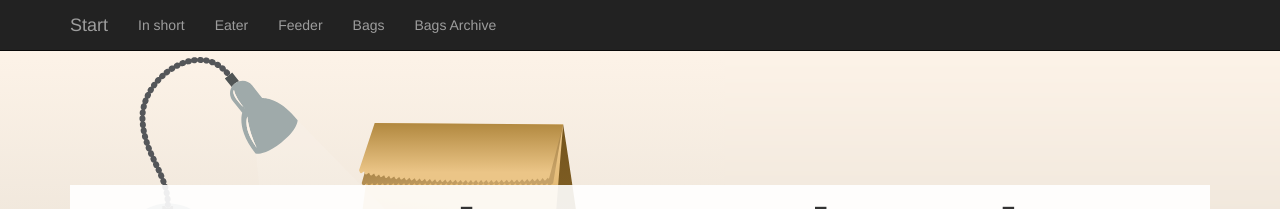
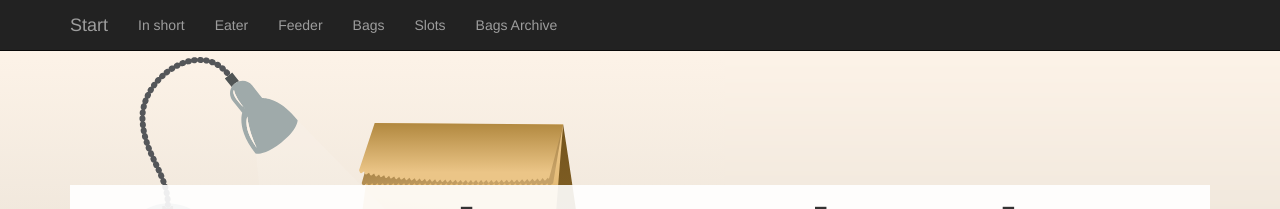
Before and after one commit to brown-bag/brown-bag.github.com, a Jekyll site: the page built from index.html, in a window 1280 px wide. Shown: the top 209 px of the page. Built offline with Jekyll 4.4.1, drawn with Linux system fonts in a browser that asks for light colours.

Commit message:
Introduced slots in navigation

```diff
--- a/_includes/navigation.html
+++ b/_includes/navigation.html
@@ -3,6 +3,7 @@
   <div class="navbar-header">
     <button type="button" class="navbar-toggle" data-toggle="collapse" data-target="#bs-example-navbar-collapse-1">
       <span class="sr-only">Toggle navigation</span>
+      <span class="icon-bar"></span>
       <span class="icon-bar"></span>
       <span class="icon-bar"></span>
       <span class="icon-bar"></span>
@@ -27,6 +28,9 @@
         <a href="/index.html#bags">Bags</a>
       </li>
       <li>
+        <a href="/index.html#slots">Slots</a>
+      </li>
+      <li>
         <a href="/archive.html">Bags Archive</a>
       </li>
     </ul>
```
Lines whose indentation alone changed are shown as unchanged.
